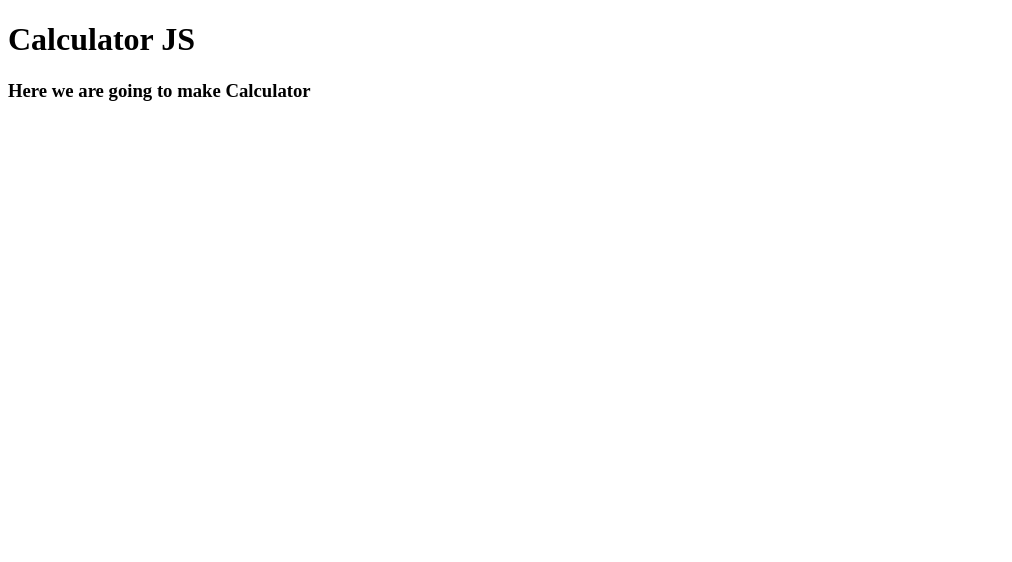
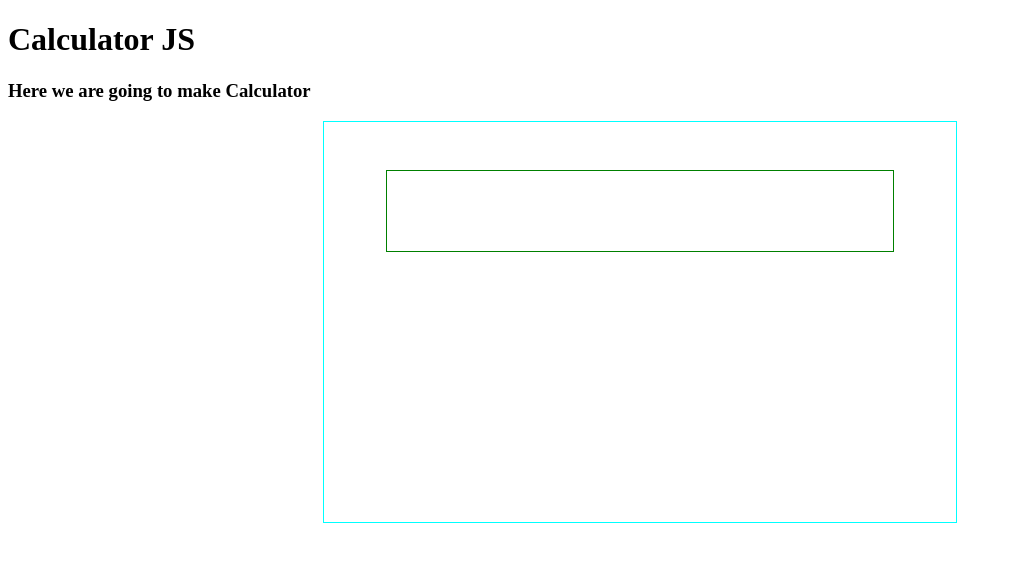
Before and after one commit to alenbabu/Calculator, a plain HTML site: page index.html in a window 1280 px wide. Shown: the whole page, without its empty margins (0-1012 px from the left). Drawn offline with Linux system fonts and the light colour scheme.

Commit message:
first coloumn added in main div

```diff
--- a/index.html
+++ b/index.html
@@ -5,11 +5,20 @@
     <meta http-equiv='X-UA-Compatible' content='IE=edge'>
     <title>Sample</title>
     <meta name='viewport' content='width=device-width, initial-scale=1'>
-    <link rel='stylesheet' type='text/css' media='screen' href='main.css'>
-    <script src='main.js'></script>
+    <link rel='stylesheet' type='text/css' media='screen' href='style.css'>
+    <script src='script.js'></script>
 </head>
 <body>
     <h1>Calculator JS</h1>
     <h3> Here we are going to make Calculator</h3>
+    <div class="main-div">
+        <div class="first-coloumn">
+
+        </div>
+        <div>
+
+        </div>
+
+    </div>
 </body>
 </html>
--- /dev/null
+++ b/style.css
@@ -0,0 +1,13 @@
+.main-div{
+    margin: auto;
+    width: 50%;
+    height: 50vh;
+    border: 1px solid cyan;
+}
+.first-coloumn{
+    width: 80%;
+    height: 20%;
+    margin: auto;
+    margin-top: 3em;
+    border: 1px solid green
+}
```
